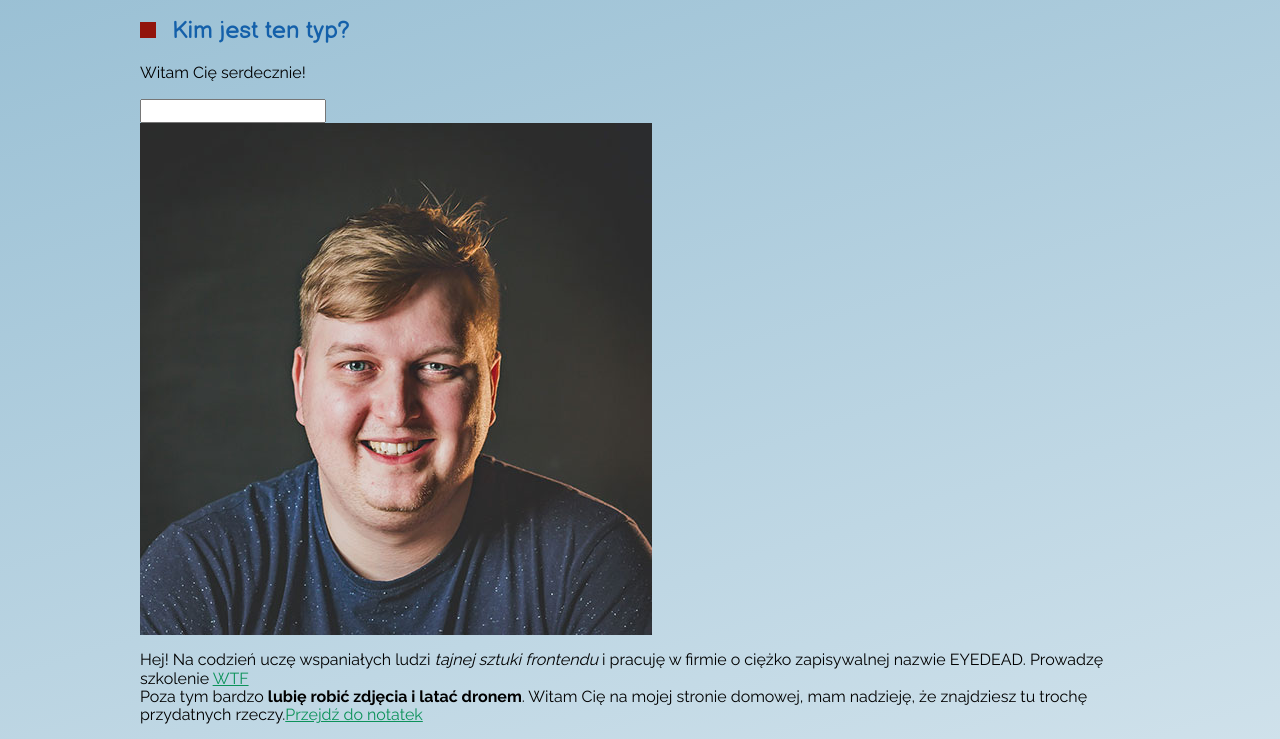
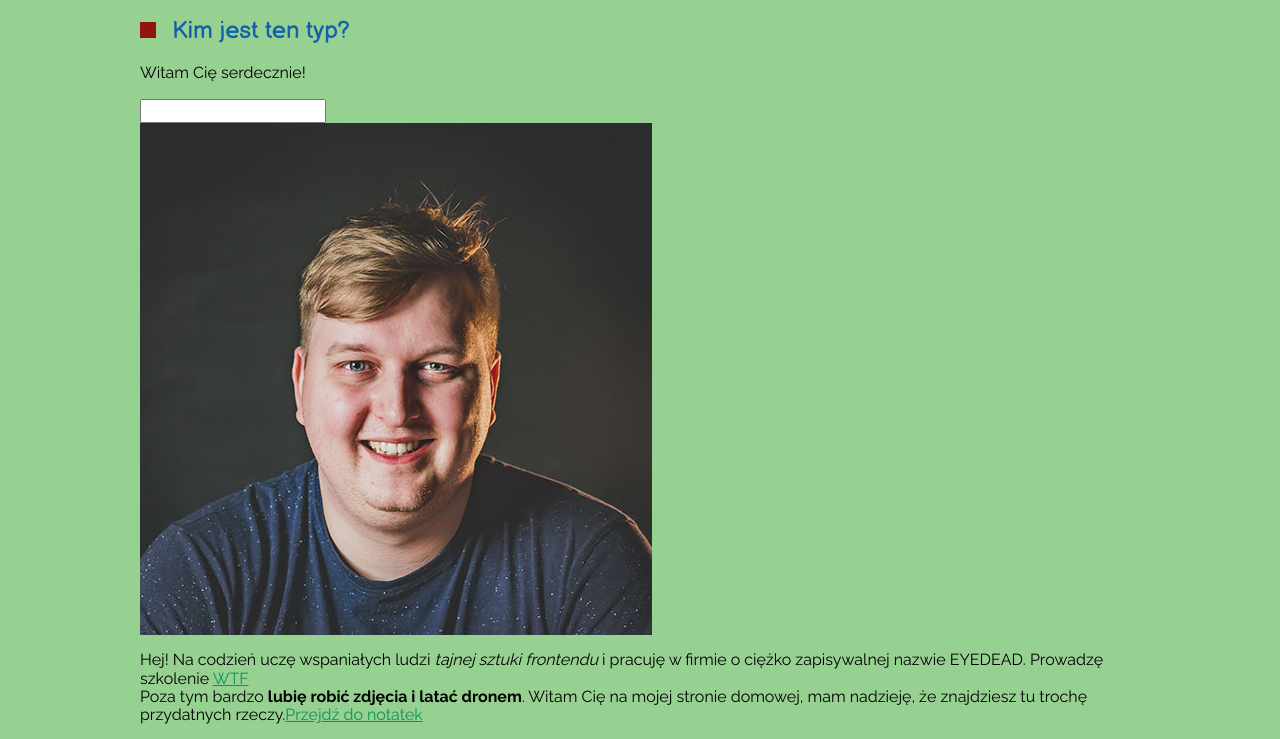
Before and after one commit to Kamil-Siwiec/homepage-webpack, a website built with webpack: page src/pages/index.html in a window 1280 px wide. Shown: the part 180-919 px from the top of the page. Built offline with nearby package versions, Linux system fonts and the light colour scheme.

Commit message:
new background color

```diff
--- a/src/scss/main.scss
+++ b/src/scss/main.scss
@@ -14,8 +14,8 @@ html {
 }
 
 body {
-  background-color: #92bbd1;
-  background-image: linear-gradient(163deg, #92bbd1 0%, #ffffff 100%);
+  background-color: #97d192;
+  // background-image: linear-gradient(163deg, #92bbd1 0%, #ffffff 100%);
   min-height: 100vh;
   font-family: 'Raleway', sans-serif;
 }
```
